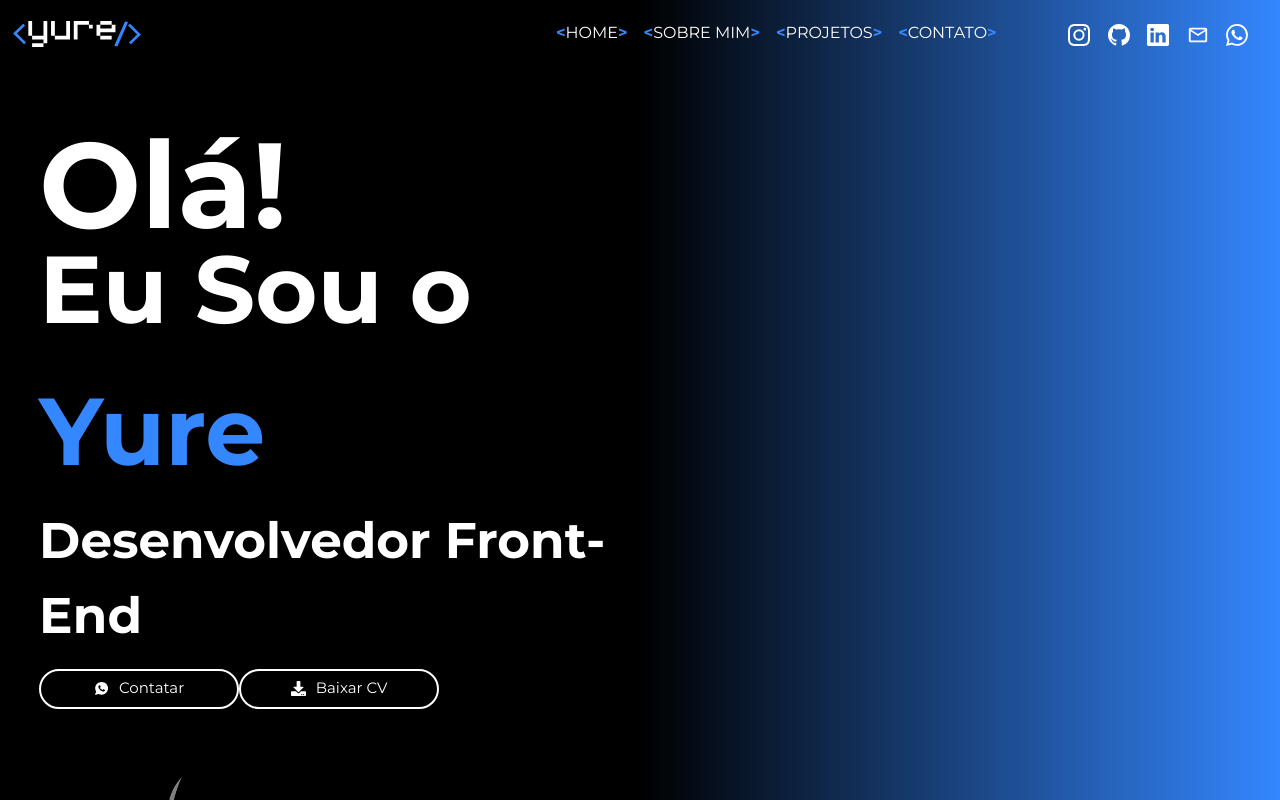
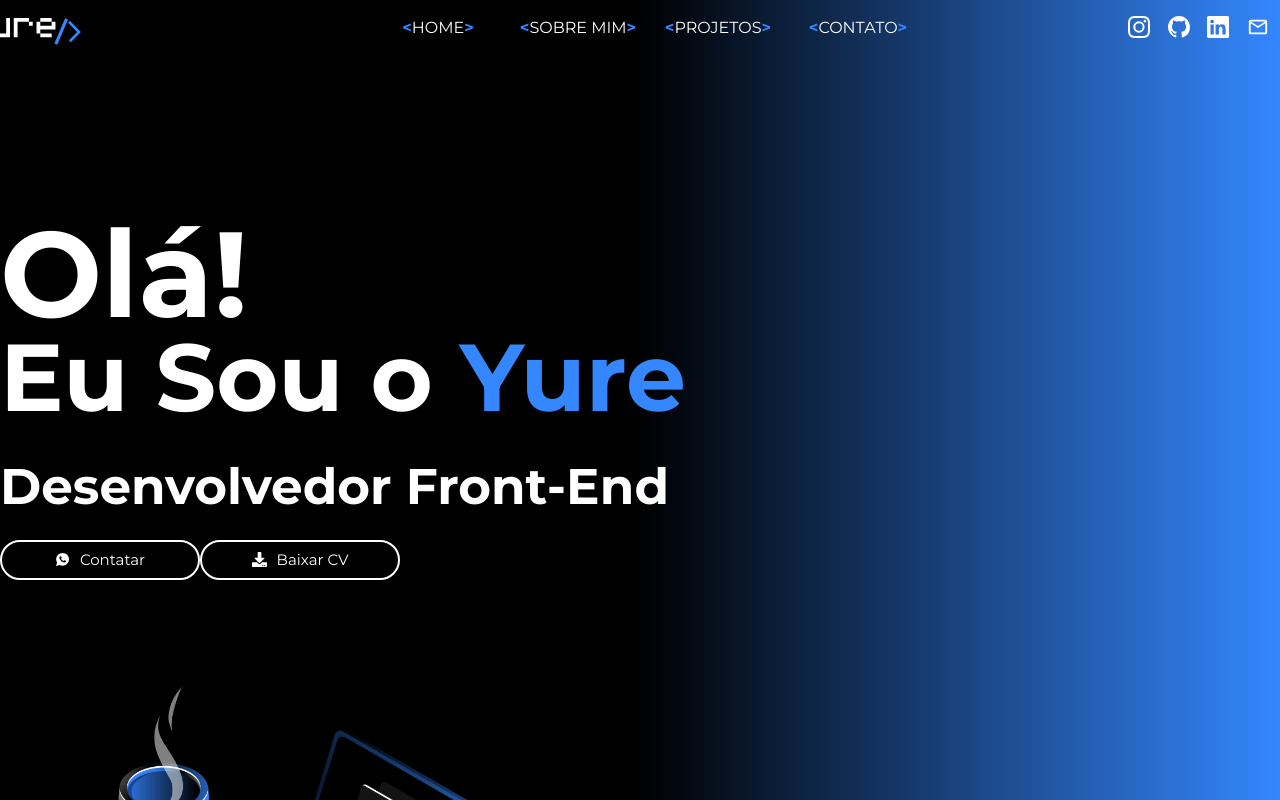
Before and after one commit to yure07/Portfolio, a React (Create React App) app: page / in a window 1280 px wide. Shown: the top 800 px of the page. Built offline with nearby package versions, Linux system fonts and the light colour scheme.

Commit message:
centralizer

```diff
--- a/src/components/Header/style.css
+++ b/src/components/Header/style.css
@@ -1,20 +1,32 @@
 @import url('https://fonts.googleapis.com/css2?family=Montserrat:wght@400;700&display=swap');
 .img-logo{
     width: 130px;
-    margin-right: 390px;
+    position: absolute;
+    margin-top: -10px;
+    margin-left: -400px;
 }
-
+nav{
+    justify-content: center;
+    display: flex;
+}
+.nav-item{
+    width: 140px;
+    text-align: center;
+}
 .socials{
     justify-content: space-between;
     display: flex;
+    position: absolute;
+    margin-top: -20px;
+    margin-left: 200px;
     width: 180px;
     font-size: 22px;
-    margin-right: 20px;
 }
 .nav-link{
     color: #fff;
     font-family: 'MontSerrat';
     font-weight: normal;
+
 }
 .nav-link span{
     color: #3487ff;
@@ -31,9 +43,9 @@
     .me-auto {
         width: 100vw;
         align-items: center;
+        justify-content: center;
         height: 250px;
         gap: 20px;
-        background-color: #000;
     }
     .socials{
         width: 100%;
@@ -43,6 +55,9 @@
     .img-logo{
         margin-right: 0;
         align-items: center;
+    }
+    .nav-link{
+        margin-left: -20px;
     }
     div.collapse.show.navbar-collapse{
         height: 300px;
--- a/src/components/Main/style.css
+++ b/src/components/Main/style.css
@@ -1,11 +1,14 @@
 @import url('https://fonts.googleapis.com/css2?family=Montserrat:wght@400;700&display=swap');
-
+main .main {
+    justify-content: center;
+    align-items: center;
+    display: flex;
+}
 #col-1{
     font-family: 'Montserrat';
     font-weight: 700;
     color: #fff;
-    margin-top: -6%;
-    margin-left: 3%;
+    width: 750px;
 }
 .col h1{
     font-size: 121px;
@@ -29,9 +32,8 @@
     height: 500px;
 }
 .collumn-2{
-    border: none;
     width: 700px;
-    margin-top: 5%;
+    margin-top: 8%;
 }
 .info{
     display: flex;
--- a/src/pages/Projetos/style.css
+++ b/src/pages/Projetos/style.css
@@ -150,9 +150,6 @@ a{
         bottom: 0%;
         right: 0%;
     }
-    .loja-fulano span:nth-child(3){
-        font-size: 20px;
-    }
     .img-project{
         width: 100%;
         height: auto;
@@ -164,6 +161,16 @@ a{
     }
     .soon p{
         font-size: 30px;
+    }
+
+    .links button {
+        color: #fff;
+        background-color: #000000;
+        width: 130px;
+        height: 40px;
+        border-radius: 5px;
+        font-size: 15px;
+        border: 1px ridge #3489ffa7;
     }
 }
 
```
